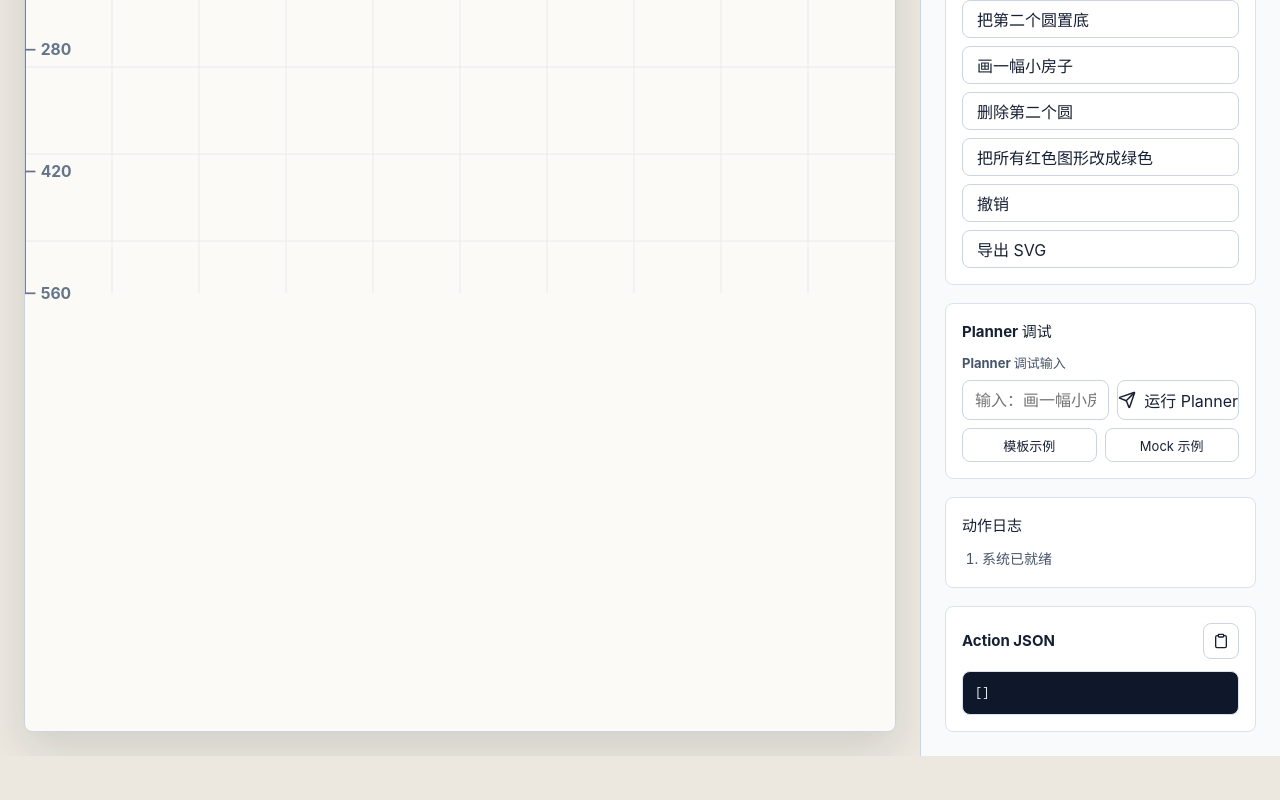
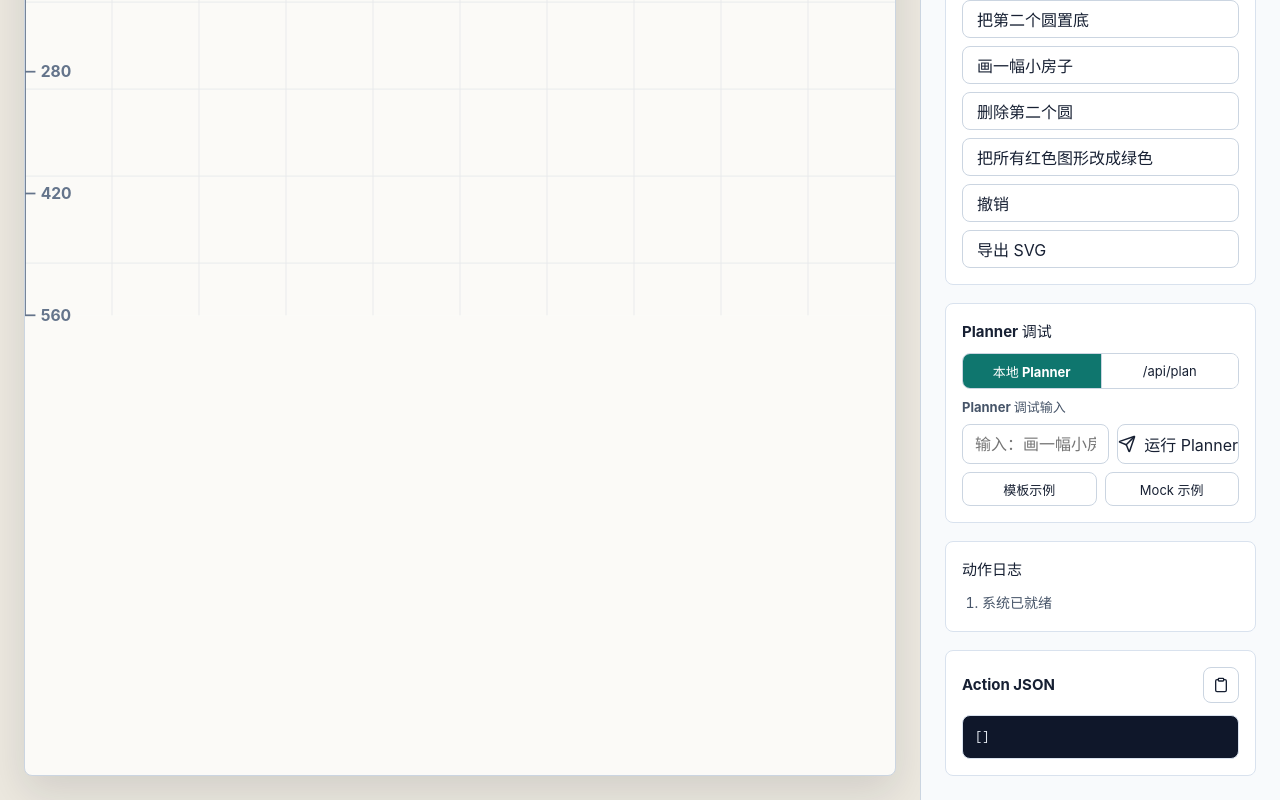
Before and after one commit to OperationT00/voice-panting, a React (Vite) app: page / in a window 1280 px wide. Shown: the part 731-1531 px from the top of the page. Before the commit the page ends 1487 px from the top, so only its background shows below. Built offline with nearby package versions, Linux system fonts and the light colour scheme.

Commit message:
feat: add api planner debug mode

```diff
--- a/src/components/PlannerDebugPanel.tsx
+++ b/src/components/PlannerDebugPanel.tsx
@@ -2,10 +2,15 @@ import { useState } from "react";
 import { Send } from "lucide-react";
 import { prepareActions } from "../drawing/actionPipeline";
 import { planFromText, type PlannerResult } from "../planner/llmPlanner";
+import { callLlmPlannerProxy } from "../planner/llmProxyClient";
+
+type PlannerDebugMode = "local" | "api";
 
 export function PlannerDebugPanel() {
   const [text, setText] = useState("");
+  const [mode, setMode] = useState<PlannerDebugMode>("local");
   const [result, setResult] = useState<PlannerResult | undefined>();
+  const [isRunning, setIsRunning] = useState(false);
 
   const runPlanner = async (inputText = text) => {
     const trimmedText = inputText.trim();
@@ -13,7 +18,12 @@ export function PlannerDebugPanel() {
       return;
     }
     setText(trimmedText);
-    setResult(await planFromText(trimmedText));
+    setIsRunning(true);
+    try {
+      setResult(mode === "api" ? await callLlmPlannerProxy(trimmedText) : await planFromText(trimmedText));
+    } finally {
+      setIsRunning(false);
+    }
   };
 
   const preparedActions = result?.ok ? prepareActions(result.plan) : undefined;
@@ -22,6 +32,24 @@ export function PlannerDebugPanel() {
     <div className="panel-section planner-debug-panel">
       <h2>Planner 调试</h2>
       <div className="simulate-form">
+        <div className="planner-mode-toggle" role="group" aria-label="Planner 模式">
+          <button
+            aria-pressed={mode === "local"}
+            className={mode === "local" ? "active" : ""}
+            onClick={() => setMode("local")}
+            type="button"
+          >
+            本地 Planner
+          </button>
+          <button
+            aria-pressed={mode === "api"}
+            className={mode === "api" ? "active" : ""}
+            onClick={() => setMode("api")}
+            type="button"
+          >
+            /api/plan
+          </button>
+        </div>
         <label htmlFor="planner-debug-input">Planner 调试输入</label>
         <div className="simulate-row">
           <input
@@ -35,9 +63,9 @@ export function PlannerDebugPanel() {
             }}
             placeholder="输入：画一幅小房子"
           />
-          <button onClick={() => void runPlanner()} type="button" title="运行 Planner">
+          <button disabled={isRunning} onClick={() => void runPlanner()} type="button" title="运行 Planner">
             <Send size={18} />
-            <span>运行 Planner</span>
+            <span>{isRunning ? "运行中" : "运行 Planner"}</span>
           </button>
         </div>
         <div className="planner-debug-samples">
--- a/src/styles.css
+++ b/src/styles.css
@@ -214,6 +214,32 @@ h2 {
   grid-template-columns: minmax(0, 1fr) minmax(120px, auto);
 }
 
+.planner-mode-toggle {
+  display: grid;
+  grid-template-columns: 1fr 1fr;
+  gap: 0;
+  border: 1px solid #cbd5e1;
+  border-radius: 8px;
+  overflow: hidden;
+}
+
+.planner-mode-toggle button {
+  min-height: 34px;
+  border: 0;
+  border-radius: 0;
+  font-size: 13px;
+}
+
+.planner-mode-toggle button + button {
+  border-left: 1px solid #cbd5e1;
+}
+
+.planner-mode-toggle button.active {
+  background: #0f766e;
+  color: #ffffff;
+  font-weight: 700;
+}
+
 .planner-debug-samples {
   display: grid;
   grid-template-columns: 1fr 1fr;
```
Also changed, not shown: 3 other files (tests, documents, lock files or other folders).
